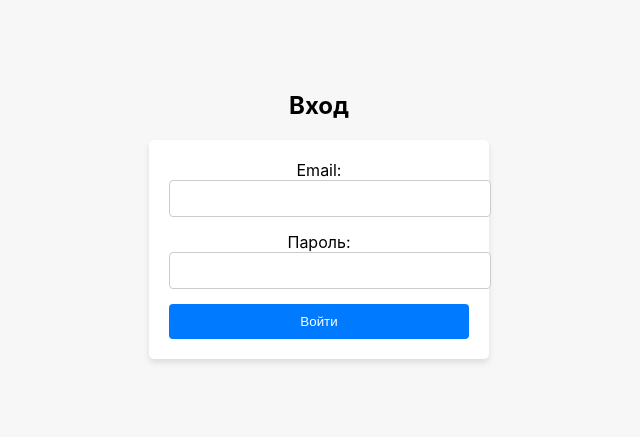
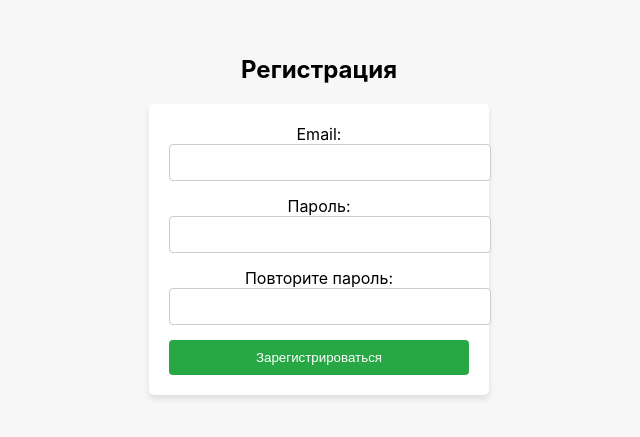
Before and after one commit to skyrimwell/ArEdu-Prototype, a React (Create React App) app in the folder ar_edu_web_prototype/: page /register in a window 1280 px wide. Shown: the part 185-622 px from the top of the page, without its empty margins (321-961 px from the left). Built offline with nearby package versions, Linux system fonts and the light colour scheme.

Commit message:
Base Registration

```diff
--- a/ar_edu_web_prototype/package.json
+++ b/ar_edu_web_prototype/package.json
@@ -8,6 +8,7 @@
     "@testing-library/user-event": "^13.5.0",
     "react": "^18.3.1",
     "react-dom": "^18.3.1",
+    "react-router-dom": "^7.0.1",
     "react-scripts": "5.0.1",
     "web-vitals": "^2.1.4"
   },
--- a/ar_edu_web_prototype/src/App.js
+++ b/ar_edu_web_prototype/src/App.js
@@ -1,13 +1,20 @@
 import logo from './logo.svg';
 import './App.css';
+import { BrowserRouter as Router, Routes, Route } from "react-router-dom";
 
-import LoginPage from "./components/loginpage";
+import LoginPage from "./components/LoginComponent";
+import RegisterPage from './components/RegistrationComponent';
 
 function App() {
   return (
-    <div className="App">
-      <LoginPage />
-    </div>
+    <Router>
+      <div className="App">
+        <Routes>
+            <Route path="/" element={<LoginPage />} />
+            <Route path="/register" element={<RegisterPage />} />
+          </Routes>
+      </div>
+    </Router>
   );
 }
 
--- a/ar_edu_web_prototype/src/components/loginpage.js
+++ b/ar_edu_web_prototype/src/components/LoginComponent.js
@@ -1,4 +1,5 @@
 import React, { useState } from "react";
+import { Link } from "react-router-dom";
 
 const LoginPage = () => {
   const [email, setEmail] = useState("");
@@ -6,7 +7,6 @@ const LoginPage = () => {
 
   const handleLogin = (e) => {
     e.preventDefault();
-    // Простая валидация
     if (email && password) {
       alert(`Вход выполнен! Email: ${email}`);
     } else {
@@ -44,6 +44,9 @@ const LoginPage = () => {
           Войти
         </button>
       </form>
+      <p>
+        Нет аккаунта? <Link to="/register" style={styles.link}>Зарегистрируйтесь</Link>
+      </p>
     </div>
   );
 };
@@ -85,6 +88,10 @@ const styles = {
     borderRadius: "4px",
     cursor: "pointer",
   },
+  link: {
+    color: "#007BFF",
+    textDecoration: "none",
+  },
 };
 
 export default LoginPage;
--- /dev/null
+++ b/ar_edu_web_prototype/src/components/RegistrationComponent.js
@@ -0,0 +1,103 @@
+import React, { useState } from "react";
+
+const RegisterPage = () => {
+  const [email, setEmail] = useState("");
+  const [password, setPassword] = useState("");
+  const [confirmPassword, setConfirmPassword] = useState("");
+
+  const handleRegister = (e) => {
+    e.preventDefault();
+    if (password !== confirmPassword) {
+      alert("Пароли не совпадают.");
+    } else if (email && password) {
+      alert(`Регистрация выполнена! Email: ${email}`);
+    } else {
+      alert("Пожалуйста, заполните все поля.");
+    }
+  };
+
+  return (
+    <div style={styles.container}>
+      <h2 style={styles.title}>Регистрация</h2>
+      <form onSubmit={handleRegister} style={styles.form}>
+        <div style={styles.inputGroup}>
+          <label htmlFor="email">Email:</label>
+          <input
+            type="email"
+            id="email"
+            value={email}
+            onChange={(e) => setEmail(e.target.value)}
+            style={styles.input}
+            required
+          />
+        </div>
+        <div style={styles.inputGroup}>
+          <label htmlFor="password">Пароль:</label>
+          <input
+            type="password"
+            id="password"
+            value={password}
+            onChange={(e) => setPassword(e.target.value)}
+            style={styles.input}
+            required
+          />
+        </div>
+        <div style={styles.inputGroup}>
+          <label htmlFor="confirmPassword">Повторите пароль:</label>
+          <input
+            type="password"
+            id="confirmPassword"
+            value={confirmPassword}
+            onChange={(e) => setConfirmPassword(e.target.value)}
+            style={styles.input}
+            required
+          />
+        </div>
+        <button type="submit" style={styles.button}>
+          Зарегистрироваться
+        </button>
+      </form>
+    </div>
+  );
+};
+
+const styles = {
+  container: {
+    display: "flex",
+    flexDirection: "column",
+    alignItems: "center",
+    justifyContent: "center",
+    height: "100vh",
+    backgroundColor: "#f7f7f7",
+  },
+  title: {
+    marginBottom: "20px",
+  },
+  form: {
+    width: "300px",
+    padding: "20px",
+    borderRadius: "5px",
+    backgroundColor: "#fff",
+    boxShadow: "0 4px 6px rgba(0, 0, 0, 0.1)",
+  },
+  inputGroup: {
+    marginBottom: "15px",
+  },
+  input: {
+    width: "100%",
+    padding: "10px",
+    border: "1px solid #ccc",
+    borderRadius: "4px",
+  },
+  button: {
+    width: "100%",
+    padding: "10px",
+    backgroundColor: "#28a745",
+    color: "#fff",
+    border: "none",
+    borderRadius: "4px",
+    cursor: "pointer",
+  },
+};
+
+export default RegisterPage;
```
Also changed, not shown: 1 other file (tests, documents, lock files or other folders).
